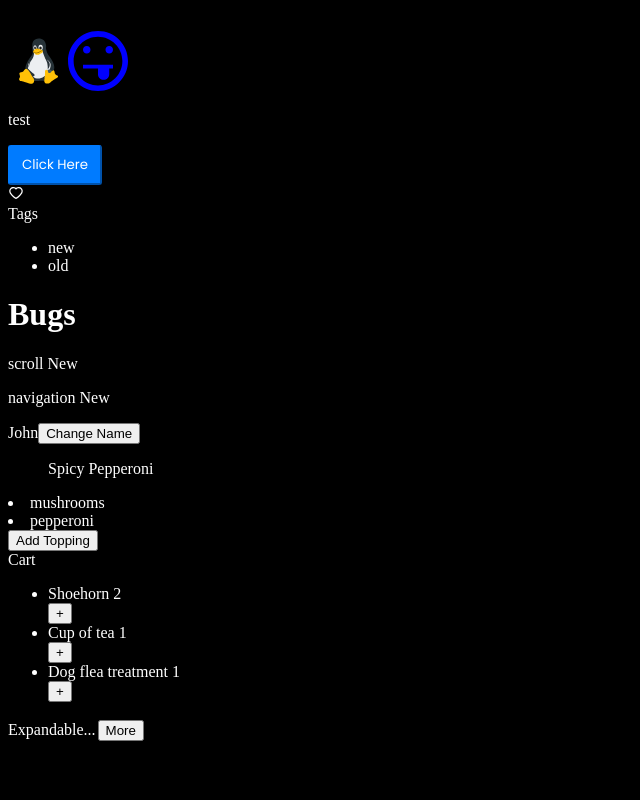
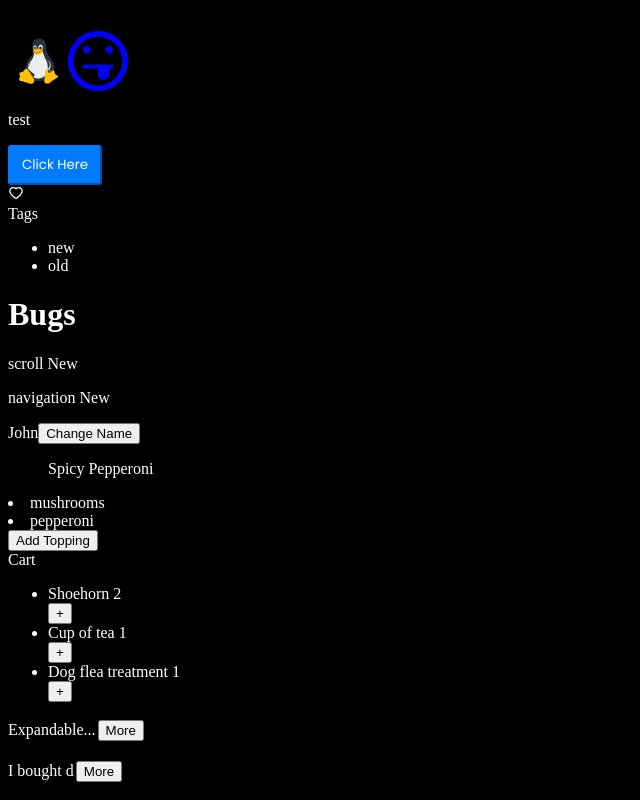
Before and after one commit to RiFactor/mosh-react-18-app, a React (Vite) app: page / in a window 1280 px wide. Shown: the part 300-1100 px from the top of the page, without its empty margins (0-640 px from the left). Before the commit the page ends 1051 px from the top, so only its background shows below. Built offline with nearby package versions, Linux system fonts and the light colour scheme.

Commit message:
Exercise: Building an ExpandableText Component

```diff
--- a/src/components/ExpandableText.tsx
+++ b/src/components/ExpandableText.tsx
@@ -5,8 +5,22 @@ const ExpandableText = () => {
   const [showText, setShowText] = useState(false);
   const [text, setText] = useState("Expandable Text Over a character limit");
 
+  const [expandableText, setExpandableText] = useState({
+    // QUESTION -- is it preferred to store these related items in one state?
+    charLimit: 10,
+    showText: false,
+    text: "I bought dog flea treatment and later relaxed with a cup of tea then realised I'd left my shoehorn in the car.",
+  });
+
   const handleShowText = () => {
     setShowText(!showText);
+  };
+
+  const handleExpandableText = () => {
+    setExpandableText({
+      ...expandableText,
+      showText: !expandableText.showText,
+    });
   };
 
   return (
@@ -15,6 +29,16 @@ const ExpandableText = () => {
       <button style={{ margin: "0.125rem" }} onClick={handleShowText}>
         {showText ? "Less" : "More"}
       </button>
+
+      {/* Alternate version in one state */}
+      <p>
+        {expandableText.showText
+          ? expandableText.text
+          : expandableText.text.substring(0, expandableText.charLimit)}
+        <button style={{ margin: "0.125rem" }} onClick={handleExpandableText}>
+          {expandableText.showText ? "Less" : "More"}
+        </button>
+      </p>
     </div>
   );
 };
```
